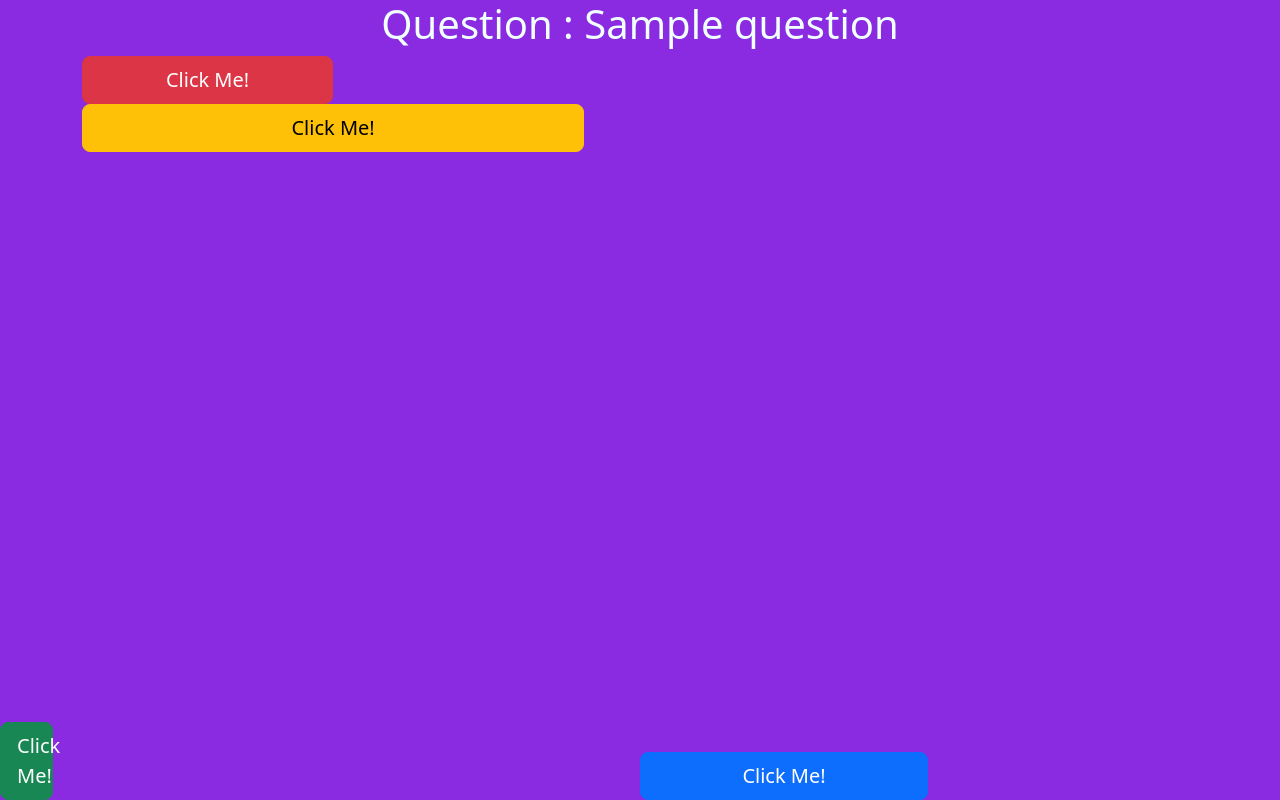
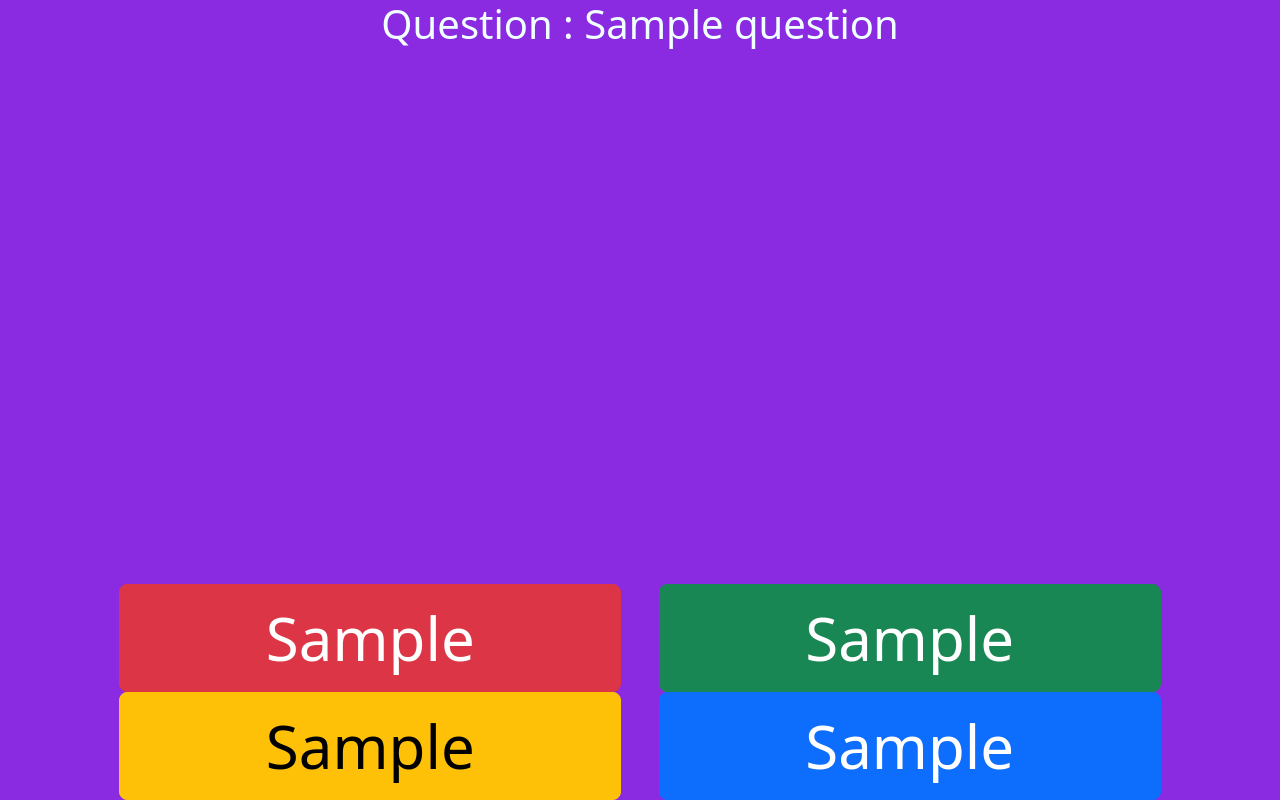
Before and after one commit to Antonio69999/quizz, a PHP site: page / in a window 1280 px wide. Run offline with PHP 8.4, Linux system fonts and the light colour scheme; tables that the repository leaves empty or names only in its code hold one stand-in row (values such as "Sample post").

Commit message:
shuffle button/answers

```diff
--- a/assets/quizz.css
+++ b/assets/quizz.css
@@ -1,5 +1,20 @@
 body {
     background-color: blueviolet !important;
+    height: 0%;
+    margin: 0;
+    padding: 0;
+}
+
+.button-wrapper {
+    display: flex;
+    flex-wrap: wrap;
+    flex-direction: row;
+    justify-content: space-evenly;
+
+}
+
+button {
+    font-size: 60px !important;
 }
 
 h1 {
--- a/display_quizz.php
+++ b/display_quizz.php
@@ -1,12 +1,3 @@
-<?php
-require_once('./utils/connexion.php');
-
-$request = $db->prepare('SELECT * FROM questions ORDER BY RAND() LIMIT 0,2');
-$request->execute();
-$questions = $request->fetchAll();
-?>
-
-
 <!DOCTYPE html>
 <html lang="en">
 
@@ -34,21 +25,20 @@ $questions = $request->fetchAll();
         </h1>
     </div>
 
-    <div class="container">
+    <div class="container justify-content-evenly fixed-bottom">
+        <div class="button-wrapper">
+            <?php
+            $answers = array($question['rep_true'], $question['wrong1'], $question['wrong2'], $question['wrong3']);
+            shuffle($answers);
 
-        <div class="col-6">
-            <button class="btn btn-danger btn-lg">Click Me!</button>
+            $buttonClasses = array('btn-danger btn-red', 'btn-warning btn-yellow', 'btn-primary btn-blue', 'btn-success btn-green');
+            shuffle($buttonClasses);
+
+            for ($i = 0; $i < count($answers); $i++) {
+                echo '<button class="btn btn-lg ' . $buttonClasses[$i] . '">' . $answers[$i] . '</button>';
+            }
+            ?>
         </div>
-        <div>
-            <button class="btn btn-warning btn-lg">Click Me!</button>
-        </div>
-        <div class="col-6 position-absolute bottom-0 end-0">
-            <button class="btn btn-primary btn-lg">Click Me!</button>
-        </div>
-        <div class="position-absolute bottom-0 start-0">
-            <button class="btn btn-success btn-lg">Click Me!</button>
-        </div>
-
     </div>
 
 
```
